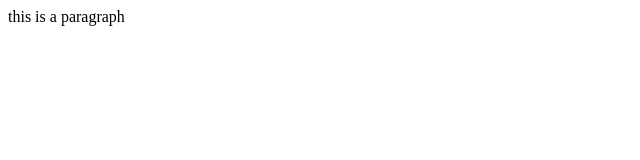
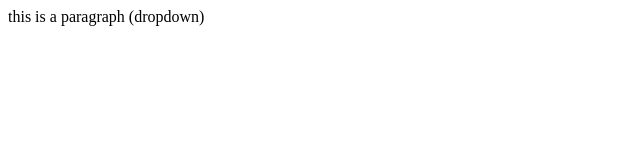
Before and after one commit to 1saptarshi1/local, a plain HTML site: page index.html in a window 1280 px wide. Shown: the whole page, without its empty margins (0-640 px from the left). Drawn offline with Linux system fonts and the light colour scheme.

Commit message:
added dropedown

```diff
--- a/index.html
+++ b/index.html
@@ -1 +1 @@
-<p>this is a paragraph</p>
+<p>this is a paragraph (dropdown)</p>
```
